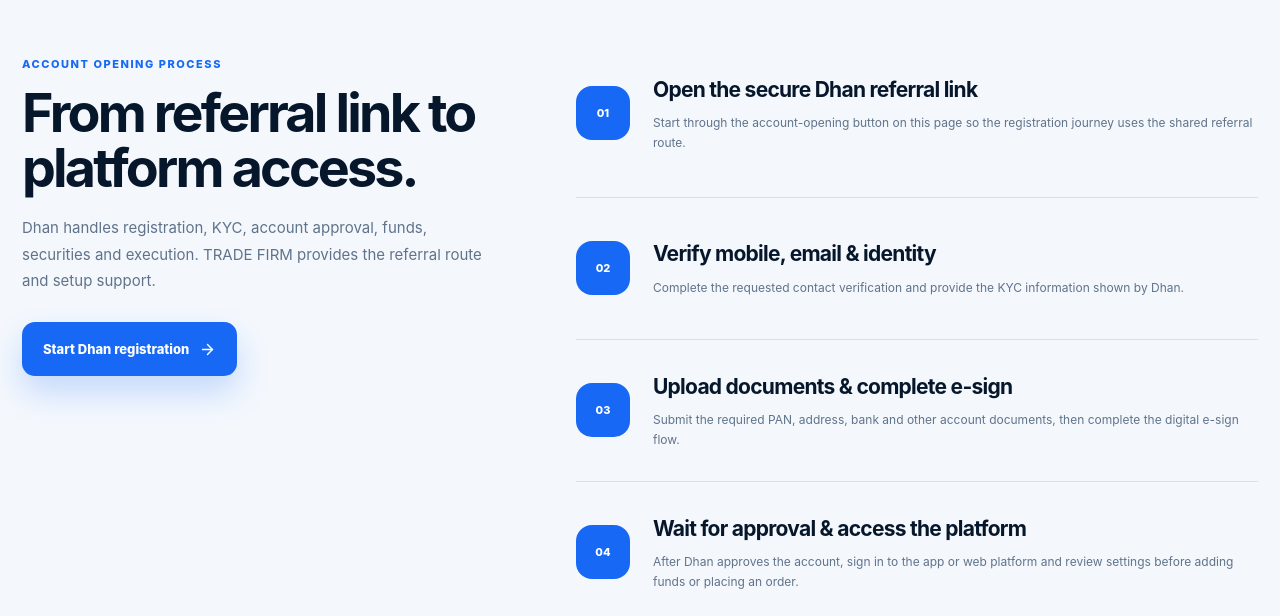
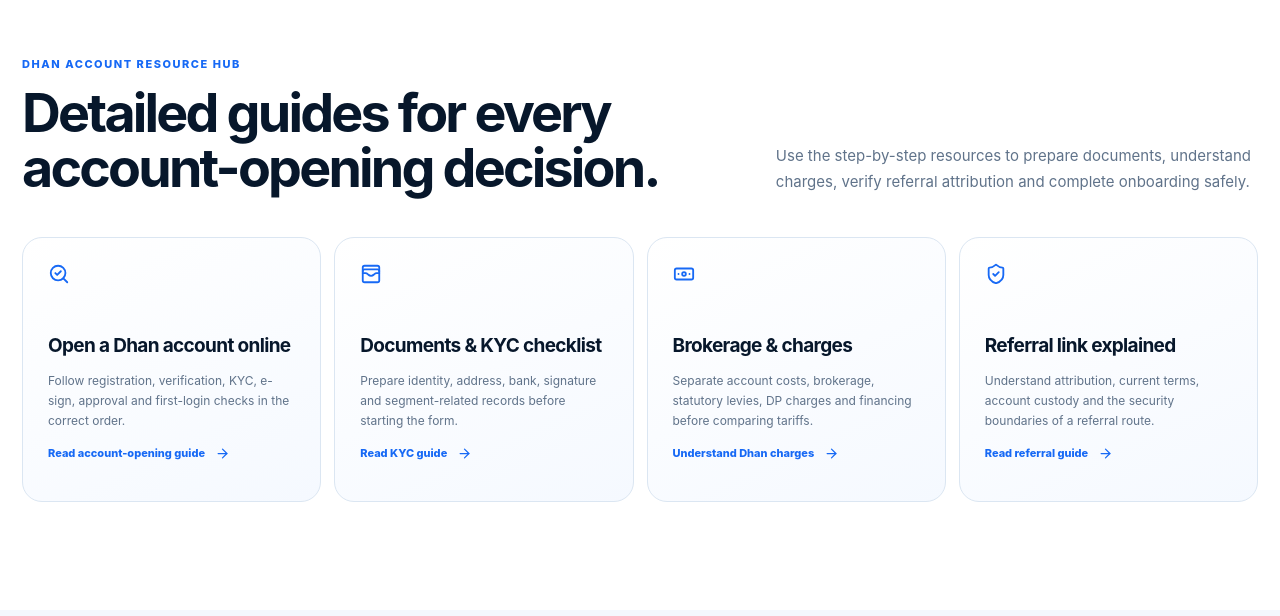
Before and after one commit to tradefirmindia-dot/trade-firm, a Next.js app: page /dhan-demat-account in a window 1280 px wide. Shown: the part 3884-4500 px from the top of the page. Built offline with nearby package versions, Linux system fonts and the light colour scheme; no server answers.

Commit message:
Link Dhan page to supporting SEO guides

```diff
--- a/app/dhan-demat-account/page.jsx
+++ b/app/dhan-demat-account/page.jsx
@@ -374,7 +374,22 @@
         </div>
       </section>
 
-      <section className={[styles.section, styles.processSection].join(" ")} id="dhan-process">
+      <section className={[styles.section, styles.guideSection].join(" ")} id="dhan-guides">
+        <div className={styles.fxShell}>
+          <div className={styles.sectionHead}>
+            <div><span>DHAN ACCOUNT RESOURCE HUB</span><h2>Detailed guides for every account-opening decision.</h2></div>
+            <p>Use the step-by-step resources to prepare documents, understand charges, verify referral attribution and complete onboarding safely.</p>
+          </div>
+          <div className={styles.guideGrid}>
+            <article><SearchCheck size={22} /><h3>Open a Dhan account online</h3><p>Follow registration, verification, KYC, e-sign, approval and first-login checks in the correct order.</p><a className={styles.cardLink} href="/blogs/how-to-open-dhan-demat-account-online">Read account-opening guide <ArrowRight size={15} /></a></article>
+            <article><WalletCards size={22} /><h3>Documents &amp; KYC checklist</h3><p>Prepare identity, address, bank, signature and segment-related records before starting the form.</p><a className={styles.cardLink} href="/blogs/dhan-account-opening-documents-kyc-guide">Read KYC guide <ArrowRight size={15} /></a></article>
+            <article><Banknote size={22} /><h3>Brokerage &amp; charges</h3><p>Separate account costs, brokerage, statutory levies, DP charges and financing before comparing tariffs.</p><a className={styles.cardLink} href="/blogs/dhan-brokerage-charges-account-opening-guide">Understand Dhan charges <ArrowRight size={15} /></a></article>
+            <article><ShieldCheck size={22} /><h3>Referral link explained</h3><p>Understand attribution, current terms, account custody and the security boundaries of a referral route.</p><a className={styles.cardLink} href="/blogs/dhan-referral-link-how-it-works">Read referral guide <ArrowRight size={15} /></a></article>
+          </div>
+        </div>
+      </section>
+
+            <section className={[styles.section, styles.processSection].join(" ")} id="dhan-process">
         <div className={styles.fxShell}>
           <div className={styles.processLayout}>
             <div className={styles.processCopy}><span>ACCOUNT OPENING PROCESS</span><h2>From referral link to platform access.</h2><p>Dhan handles registration, KYC, account approval, funds, securities and execution. TRADE FIRM provides the referral route and setup support.</p><ExternalCta>Start Dhan registration</ExternalCta></div>
```
